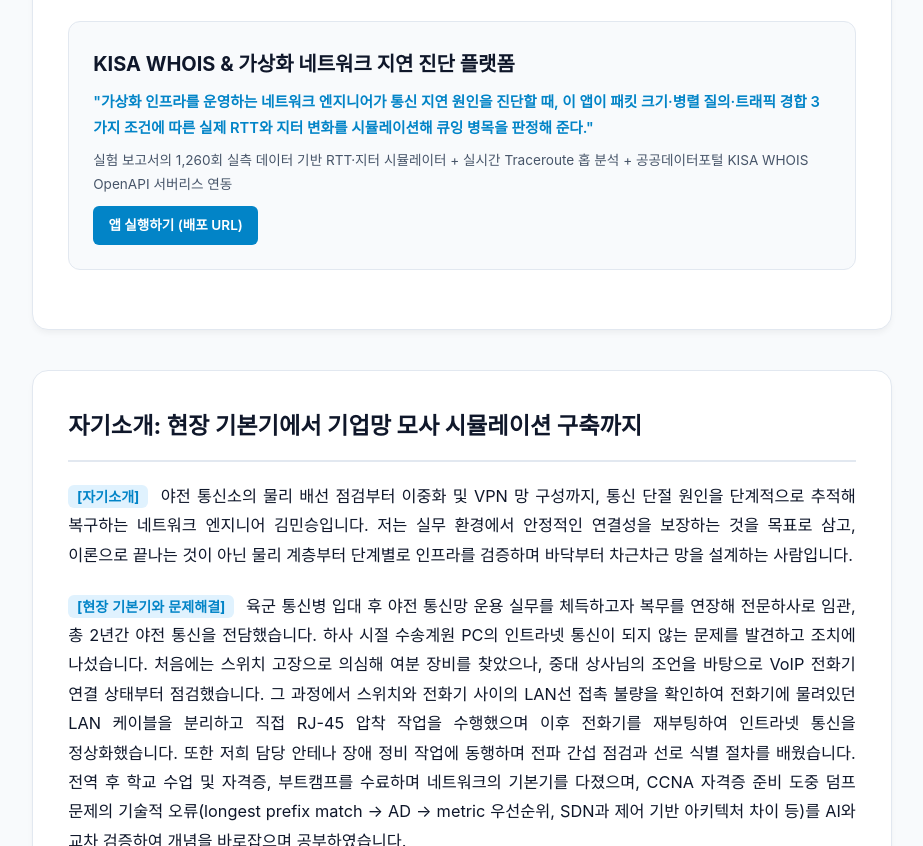
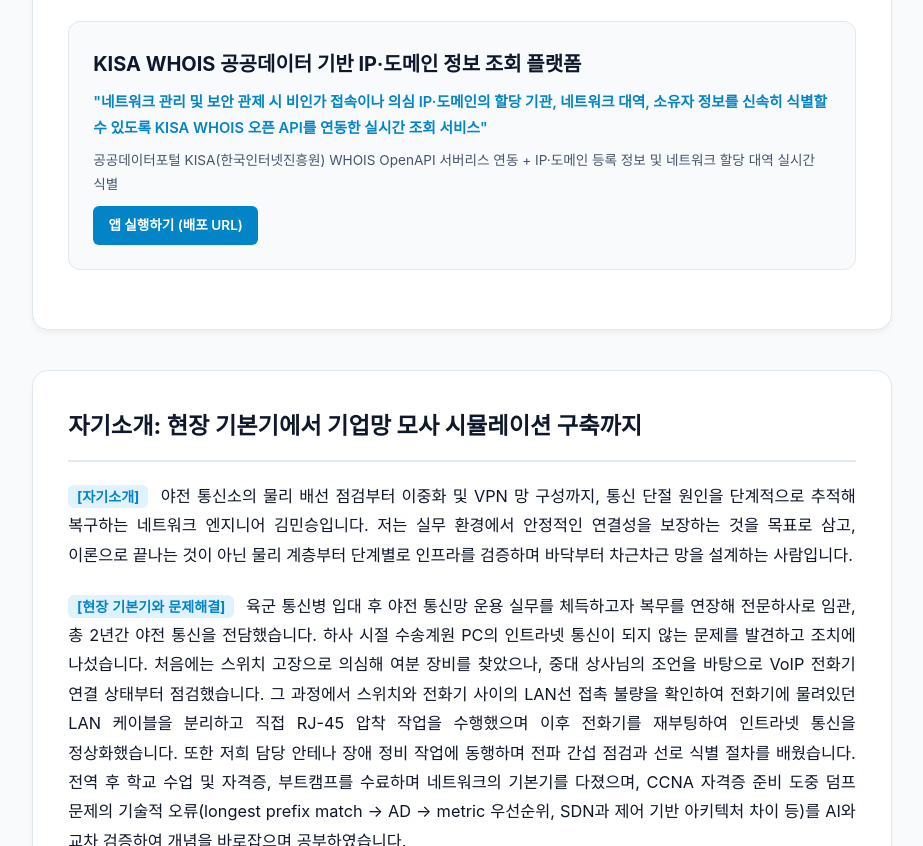
Before and after one commit to Andy255319/self-introduce, a plain HTML site: page index.html in a window 1280 px wide. Shown: the part 3358-4204 px from the top of the page, without its empty margins (178-1101 px from the left). Drawn offline with Linux system fonts and the light colour scheme.

Commit message:
KISA WHOIS 앱 기능 변경 반영: RTT/Traceroute 제외 및 WHOIS IP·도메인 조회 중심 정리

```diff
--- a/index.html
+++ b/index.html
@@ -643,15 +643,14 @@
           (웹 배포본)</a>
       </div>
 
-      <!-- 4. 진단 플랫폼 (구 13번 과제) -->
+      <!-- 4. WHOIS 조회 플랫폼 (구 13번 과제) -->
       <div class="project-item">
-        <h3>KISA WHOIS & 가상화 네트워크 지연 진단 플랫폼</h3>
+        <h3>KISA WHOIS 공공데이터 기반 IP·도메인 정보 조회 플랫폼</h3>
         <p style="font-size: 0.92rem; color: #0284c7; font-weight: 600; margin-top: 0.25rem;">
-          "가상화 인프라를 운영하는 네트워크 엔지니어가 통신 지연 원인을 진단할 때, 이 앱이 패킷 크기·병렬 질의·트래픽 경합 3가지 조건에 따른 실제 RTT와 지터 변화를 시뮬레이션해 큐잉 병목을 판정해
-          준다."
+          "네트워크 관리 및 보안 관제 시 비인가 접속이나 의심 IP·도메인의 할당 기관, 네트워크 대역, 소유자 정보를 신속히 식별할 수 있도록 KISA WHOIS 오픈 API를 연동한 실시간 조회 서비스"
         </p>
         <p style="font-size: 0.85rem; color: var(--text-muted); margin-top: 0.35rem;">
-          실험 보고서의 1,260회 실측 데이터 기반 RTT·지터 시뮬레이터 + 실시간 Traceroute 홉 분석 + 공공데이터포털 KISA WHOIS OpenAPI 서버리스 연동
+          공공데이터포털 KISA(한국인터넷진흥원) WHOIS OpenAPI 서버리스 연동 + IP·도메인 등록 정보 및 네트워크 할당 대역 실시간 식별
         </p>
         <a class="project-btn" href="https://app-two-cyan-81.vercel.app/" target="_blank" rel="noopener noreferrer">앱
           실행하기 (배포 URL)</a>
```
